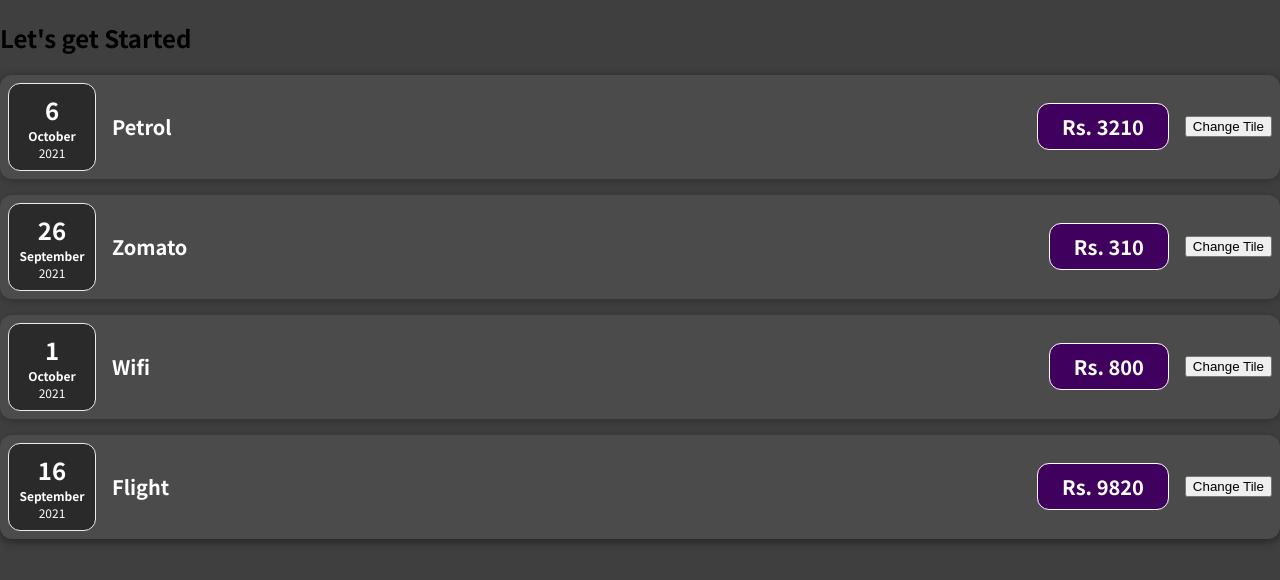
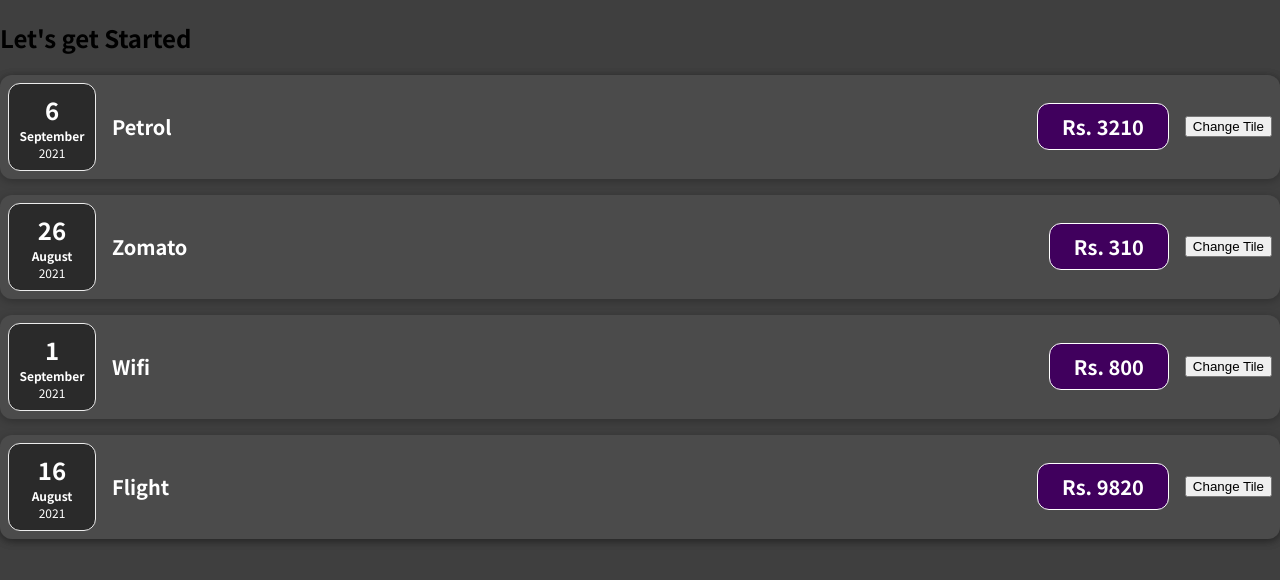
Before and after one commit to Samyak-Shreyash/expense-manager, a React (Create React App) app: page / in a window 1280 px wide. Shown: the top 580 px of the page. Built offline with nearby package versions, Linux system fonts and the light colour scheme.

Commit message:
Fixed Date to subtract 1 month to show exact date duer to 0 indexing in new Date()

```diff
--- a/src/components/Expenses/ExpenseDate.js
+++ b/src/components/Expenses/ExpenseDate.js
@@ -1,9 +1,11 @@
 import "./ExpenseDate.css"
 function ExpenseDate(props)
 {
-    const day = props.date.toLocaleString('en-US',  { day: 'numeric'});
-    const month = props.date.toLocaleString('en-US',  { month: 'long'});
-    const year = props.date.toLocaleString('en-US',  { year: 'numeric'});
+    const date = props.date;
+    date.setMonth(date.getMonth()-1);
+    const day = date.toLocaleString('en-US',  { day: 'numeric'});
+    const month = date.toLocaleString('en-US',  { month: 'long'});
+    const year = date.toLocaleString('en-US',  { year: 'numeric'});
 
     return (
         <div className="expense-date">
```
